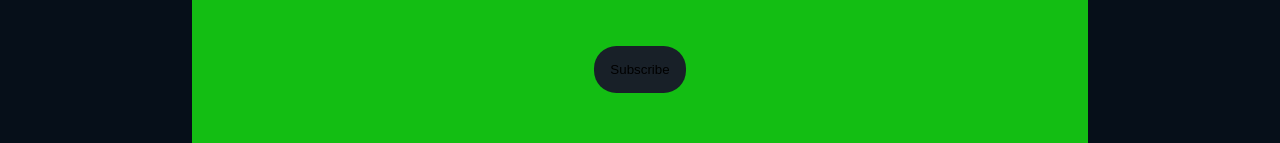
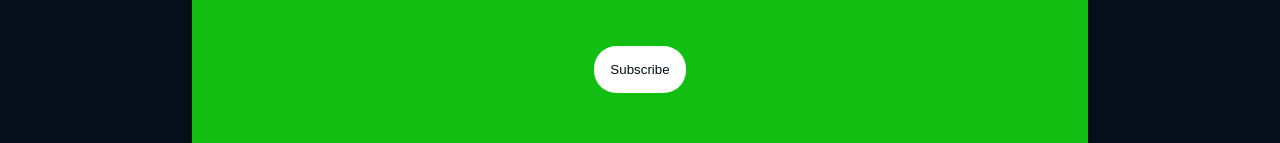
Before and after one commit to Giovanni-Cattaneo/proj-html-vuejs, a Vue app: page / in a window 1280 px wide. In both pictures the pointer is over the button "Subscribe". Shown: the part 6353-6496 px from the top of the page. Built offline with nearby package versions, Linux system fonts and the light colour scheme.

Commit message:
add background color to btn:hover in forum

```diff
--- a/src/components/appMain.vue
+++ b/src/components/appMain.vue
@@ -396,4 +396,8 @@ export default {
         background-color: #182028;
     }
 }
+
+.forum button:hover {
+    background-color: white;
+}
 </style>
--- a/src/style.css
+++ b/src/style.css
@@ -33,3 +33,7 @@ body {
   height: 10000px;
   background-color: #060f19;
 }
+
+button:hover {
+  color: #060f19;
+}
```
